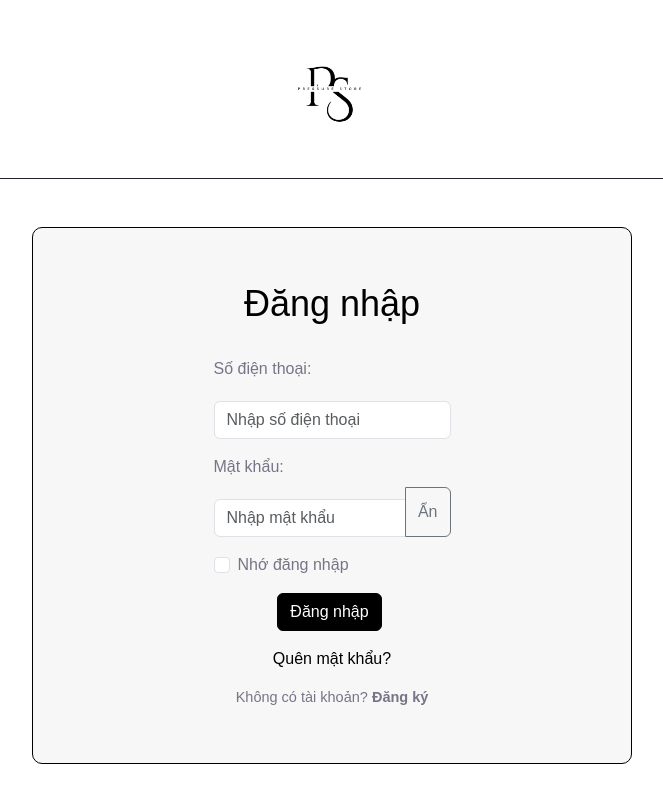
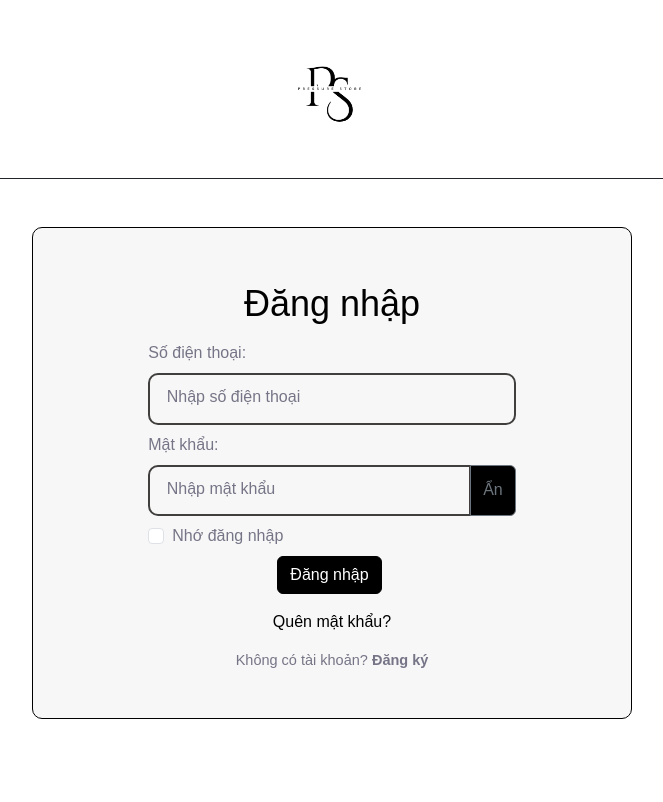
Before and after one commit to SiroBaby/doancosonganh, a React (Create React App) app: page / in a window 1280 px wide. Shown: the top 802 px of the page, without its empty margins (308-971 px from the left). Built offline with nearby package versions, Linux system fonts and the light colour scheme.

Commit message:
sửa link, sửa css, xóa eye,...

```diff
--- a/public/index.html
+++ b/public/index.html
@@ -26,16 +26,13 @@
       Learn how to configure a non-root public URL by running `npm run build`.
     -->
     <title>Pressure Store</title>
-
     <!--bootstrap-->
-    <link href="https://cdn.jsdelivr.net/npm/bootstrap@5.3.2/dist/css/bootstrap.min.css"
+    <link href="https://cdn.jsdelivr.net/npm/bootstrap@5.3.3/dist/css/bootstrap.min.css"
     rel="stylesheet"
-    integrity="sha384-T3c6CoIi6uLrA9TneNEoa7RxnatzjcDSCmG1MXxSR1GAsXEV/Dwwykc2MPK8M2HN"
+    integrity="sha384-QWTKZyjpPEjISv5WaRU9OFeRpok6YctnYmDr5pNlyT2bRjXh0JMhjY6hW+ALEwIH"
     crossorigin="anonymous">
 
-    <script src="https://cdn.jsdelivr.net/npm/bootstrap@5.3.2/dist/js/bootstrap.bundle.min.js"
-    integrity="sha384-C6RzsynM9kWDrMNeT87bh95OGNyZPhcTNXj1NW7RuBCsyN/o0jlpcV8Qyq46cDfL"
-    crossorigin="anonymous"></script>
+
   <!--link icon-->
   <link
   rel="stylesheet"
@@ -47,11 +44,9 @@
   <body>
     <noscript>You need to enable JavaScript to run this app.</noscript>
     <div id="root"></div>
-    <script
-      src="https://cdn.jsdelivr.net/npm/bootstrap@5.1.3/dist/js/bootstrap.bundle.min.js"
-      integrity="sha384-ka7Sk0Gln4gmtz2MlQnikT1wXgYsOg+OMhuP+IlRH9sENBO0LRn5q+8nbTov4+1p"
-      crossorigin="anonymous"
-    ></script>
+    <script src="https://cdn.jsdelivr.net/npm/bootstrap@5.3.3/dist/js/bootstrap.bundle.min.js"
+    integrity="sha384-YvpcrYf0tY3lHB60NNkmXc5s9fDVZLESaAA55NDzOxhy9GkcIdslK1eN7N6jIeHz"
+    crossorigin="anonymous"></script>
     <!--
       This HTML file is a template.
       If you open it directly in the browser, you will see an empty page.
--- a/src/components/Trangchu.js
+++ b/src/components/Trangchu.js
@@ -12,14 +12,15 @@ const Trangchu = () => {
                         <div className="col-md-4">
                             <img src="" height="100" width="100" alt="logo"></img>
                         </div>
-                        <div className="col-md-4 py-4">
-                            <form className="d-flex text-white" role="search">
-                                <input className="form-control me-2" type="search" placeholder="Search" aria-label="Search"></input>
-                                <button className="btn btn-outline-success bg-black" type="submit">
+                        <div className="col-md-4 py-4 ">
+                        <form className="d-flex text-white align-items-center" role="search">
+                            <input className="form-control me-2 mb-3" type="search" placeholder="Search" aria-label="Search"></input>
+                            <button className="btn btn-outline-success bg-black mb-1" type="submit">
                                 <i className="fas fa-search text-white"></i>
                             </button>
                         </form>
                         </div>
+
                         <div className="col-md-4">
                             <div className="row justify-content-end">
                                 <div className="col-auto">
@@ -81,7 +82,7 @@ const Trangchu = () => {
 
             <div className='row'>
             <main className="maincontent py-4">
-                <div className="container">
+                <div className="container justify-content-center">
                     <div className="row">
                     <div className="text-center">
                         <h2>Sản phẩm mới</h2>
@@ -92,21 +93,39 @@ const Trangchu = () => {
                         </ol>
                         </nav>
                     </div>
-                    <div className="text-center">
+                    <div >
                         <div className="row">
                         <div className="col-md-4">
-                            <div className="product-card">
-                                <h4><img src="" alt="ảnh"></img> Sản phẩm 1 <br></br> Giá </h4>
+                                <div className="product-card card border-secondary mb-3 text-center p-3">
+                                    <h4><img src="" alt="ảnh" className="card-img-top"></img>
+                                    <div className="card-body">
+                                        Sản phẩm 1
+                                        <br></br>
+                                        Giá
+                                    </div>
+                                    </h4>
                                 </div>
                             </div>
                             <div className="col-md-4">
-                            <div className="product-card">
-                                <h4><img src="" alt="ảnh"></img> Sản phẩm 2 <br></br> Giá </h4>
+                                <div className="product-card card border-secondary mb-3 text-center p-3">
+                                    <h4><img src="" alt="ảnh" className="card-img-top"></img>
+                                    <div className="card-body">
+                                        Sản phẩm 2
+                                        <br></br>
+                                        Giá
+                                    </div>
+                                    </h4>
                                 </div>
                             </div>
                             <div className="col-md-4">
-                            <div className="product-card">
-                                <h4><img src="" alt="ảnh"></img> Sản phẩm 3 <br></br> Giá </h4>
+                                <div className="product-card card border-secondary mb-3 text-center p-3">
+                                    <h4><img src="" alt="ảnh" className="card-img-top"></img>
+                                    <div className="card-body">
+                                        Sản phẩm 3
+                                        <br></br>
+                                        Giá
+                                    </div>
+                                    </h4>
                                 </div>
                             </div>
                         </div>
@@ -125,21 +144,39 @@ const Trangchu = () => {
                         </ol>
                         </nav>
                     </div>
-                    <div className="text-center">
+                    <div>
                         <div className="row">
                             <div className="col-md-4">
-                            <div className="product-card">
-                                <h4><img src="" alt="ảnh"></img> Sản phẩm 1 <br></br> Giá </h4>
+                                <div className="product-card card border-secondary mb-3 text-center p-3">
+                                    <h4><img src="" alt="ảnh" className="card-img-top"></img>
+                                    <div className="card-body">
+                                        Sản phẩm 1
+                                        <br></br>
+                                        Giá
+                                    </div>
+                                    </h4>
                                 </div>
                             </div>
                             <div className="col-md-4">
-                            <div className="product-card">
-                                <h4><img src="" alt="ảnh"></img> Sản phẩm 2 <br></br> Giá </h4>
+                                <div className="product-card card border-secondary mb-3 text-center p-3">
+                                    <h4><img src="" alt="ảnh" className="card-img-top"></img>
+                                    <div className="card-body">
+                                        Sản phẩm 2
+                                        <br></br>
+                                        Giá
+                                    </div>
+                                    </h4>
                                 </div>
                             </div>
                             <div className="col-md-4">
-                            <div className="product-card">
-                                <h4><img src="" alt="ảnh"></img> Sản phẩm 3 <br></br> Giá </h4>
+                                <div className="product-card card border-secondary mb-3 text-center p-3">
+                                    <h4><img src="" alt="ảnh" className="card-img-top"></img>
+                                    <div className="card-body">
+                                        Sản phẩm 3
+                                        <br></br>
+                                        Giá
+                                    </div>
+                                    </h4>
                                 </div>
                             </div>
                         </div>
--- a/src/components/login.js
+++ b/src/components/login.js
@@ -104,13 +104,13 @@ const Login = () => {
           </div>
 
           <div className="row justify-content-center">
-            <div className="col-12 col-md-6">
-              <form id="login-form" className="my-4" onSubmit={handleLoginSubmit}>
-                <div className="box-input mb-3 ">
+            <div className="col-12 col-md-9">
+              <form id="login-form" className="login-form my-2" onSubmit={handleLoginSubmit}>
+                <div className="box-input mt-1 mb-2">
                   <label htmlFor="phone-input" className="form-label">Số điện thoại:</label>
                   <input
                     type="tel"
-                    className="form-control"
+                    className="form-control mt-auto"
                     id="phone-input"
                     placeholder="Nhập số điện thoại"
                     pattern="[0-9]{10}"
@@ -119,21 +119,21 @@ const Login = () => {
                     onChange={(e) => setPhone(e.target.value)} />
                 </div>
 
-                <div className="box-input mb-3">
-                  <label htmlFor="password-input" className="form-label">Mật khẩu:</label>
-                  <div className="input-group">
-                    <input
-                      type="password"
-                      className="form-control"
-                      id="password-input"
-                      placeholder="Nhập mật khẩu"
-                      value={password}
-                      onChange={(e) => setPassword(e.target.value)} />
-                    <button className="btn btn-outline-secondary" type="button" id="toggle-password" onClick={togglePasswordVisibility}>Ẩn</button>
+                <div className="box-input mt-1 mb-2">
+                <label htmlFor="text-input" className="form-label">Mật khẩu:</label>
+                <div className="input-group ">
+                <input
+                  type="text"
+                  className="form-control mt-auto"
+                  id="password-input"
+                  placeholder="Nhập mật khẩu"
+                  value={password}
+                  onChange={(e) => setPassword(e.target.value)}/>
+                    <button className="btn btn-outline-secondary bg-black " type="button" id="toggle-password" onClick={togglePasswordVisibility}>Ẩn</button>
                   </div>
                 </div>
 
-                <div className="mb-3 form-check">
+                <div className="mb-2 form-check">
                   <input type="checkbox" className="form-check-input" id="remember-me" />
                   <label className="form-check-label" htmlFor="remember-me">Nhớ đăng nhập</label>
                 </div>
--- a/src/css/login.css
+++ b/src/css/login.css
@@ -58,31 +58,35 @@ a {
    text-align: center;
    color: black;
 }
-.wrapper .input-box {
+.wrapper .box-input {
    position: relative;
    width: 100%;
    height: 50%;
    margin: 30px 0;
 }
 
-.input-box input {
+.login-form{
+   width: 100%;
+
+}
+.box-input input {
    width: 100%;
    height: 100%;
    background: transparent;
    border: none;
    outline: none;
-   border: 2px solid rgb(238, 207, 161);
-   border-radius: 40px;
+   border: 2px solid;
+   border-radius: 10px;
    font-size: 16px;
    color: #413e3e;
-   padding: 20px 45px 20px 20px;
+   padding: 13px 38px 16.5px 16.5px;
 }
 
-.input-box input::placeholder {
+.box-input input::placeholder {
    color: rgb(117, 117, 135);
 }
 
-.input-box i {
+.box-input i {
    position: absolute;
    right: 20px;
    top: 50%;
```
Also changed, not shown: src/css/trangchu.css (deleted, +0 -11 lines). Lines whose indentation alone changed are shown as unchanged.
